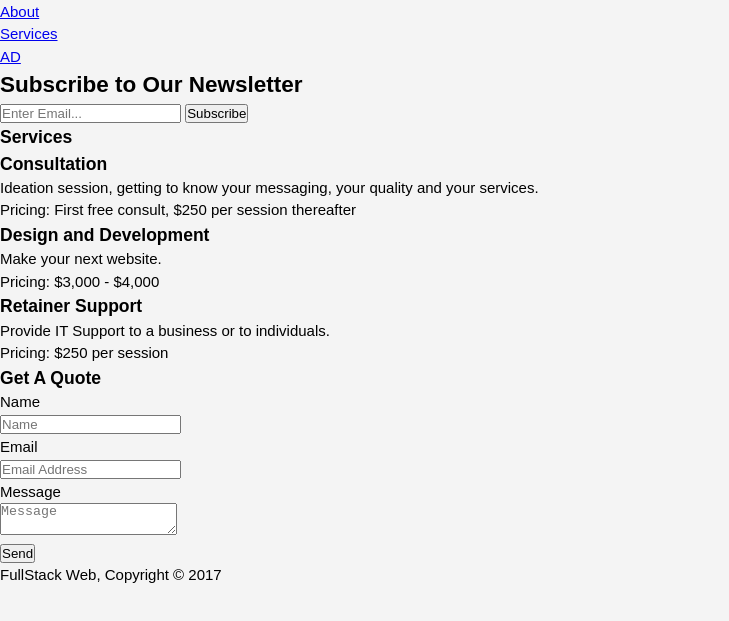
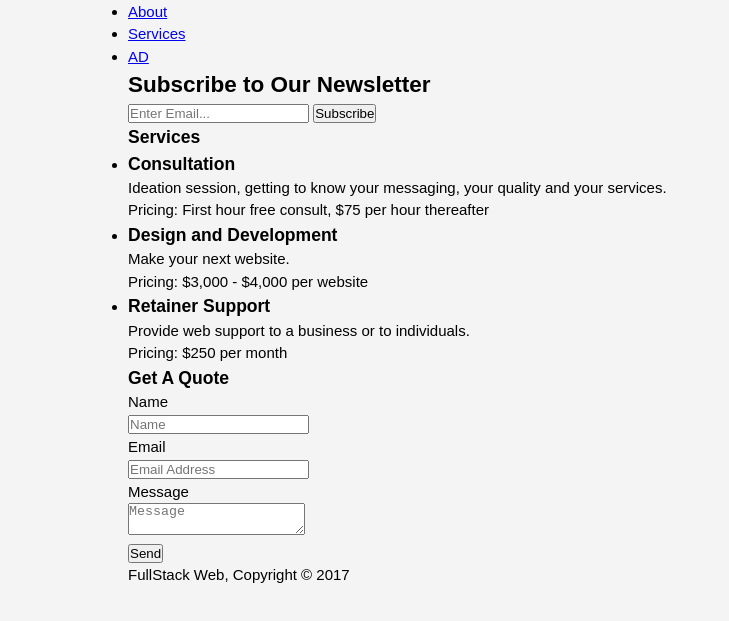
Before and after one commit to KeithGalway/Portfolio1, a website: page views/services.html in a window 1280 px wide. Shown: the part 67-688 px from the top of the page, without its empty margins (0-729 px from the left). Drawn offline with Linux system fonts and the light colour scheme; files that its build step writes are made by us from their sources.

Commit message:
update services page

```diff
--- a/public/style.css
+++ b/public/style.css
@@ -11,8 +11,15 @@
 body {
     font: 15px/1.5 Arial, Helvetica, sans-serif;
     background-color: #f4f4f4;
+    width: 80%;
+    margin: auto;
 }
 
+/* HEADER */
+
+.header {
+    background: #35424A;
+}
 
 /* body {
     font: 15px/1.5 Arial, Helvetica, sans-serif;
@@ -77,7 +84,7 @@ header li {
 header #branding {
     float: left;
 }
-
+Provide IT Support to a business or to individuals.
 header #branding h1 {
     margin: 0;
 }
--- a/views/services.html
+++ b/views/services.html
@@ -52,17 +52,17 @@
                         <li>
                             <h3>Consultation</h3>
                             <p>Ideation session, getting to know your messaging, your quality and your services.</p>
-                            <p>Pricing: First free consult, $250 per session thereafter</p>
+                            <p>Pricing: First hour free consult, $75 per hour thereafter</p>
                         </li>
                         <li>
                             <h3>Design and Development</h3>
                             <p>Make your next website.</p>
-                            <p>Pricing: $3,000 - $4,000</p>
+                            <p>Pricing: $3,000 - $4,000 per website</p>
                         </li>
                         <li>
                             <h3>Retainer Support</h3>
-                            <p>Provide IT Support to a business or to individuals.</p>
-                            <p>Pricing: $250 per session</p>
+                            <p>Provide web support to a business or to individuals.</p>
+                            <p>Pricing: $250 per month</p>
                         </li>
                     </ul>
                 </article>
```
Also changed, not shown: views/index.html (+1 -1 lines).
